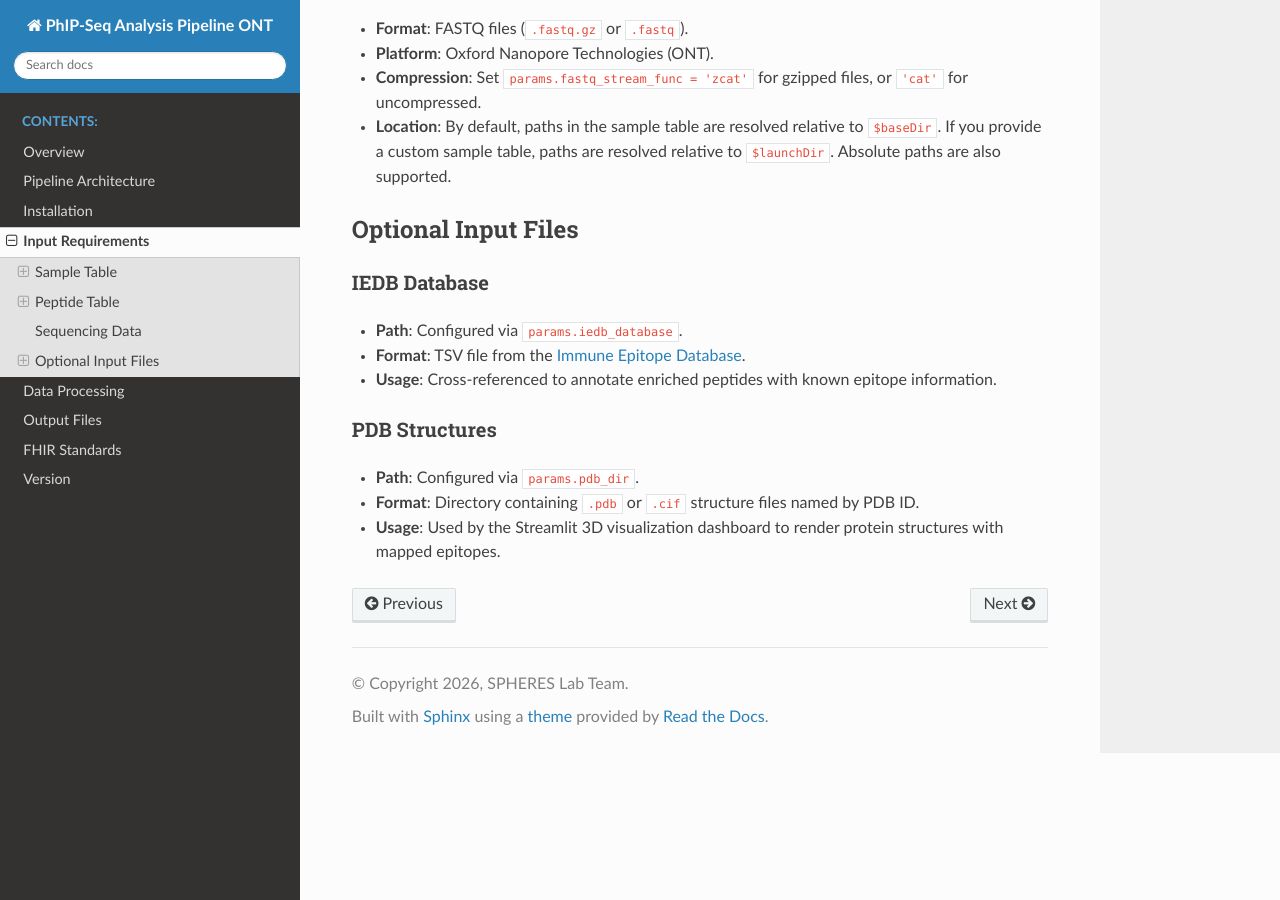
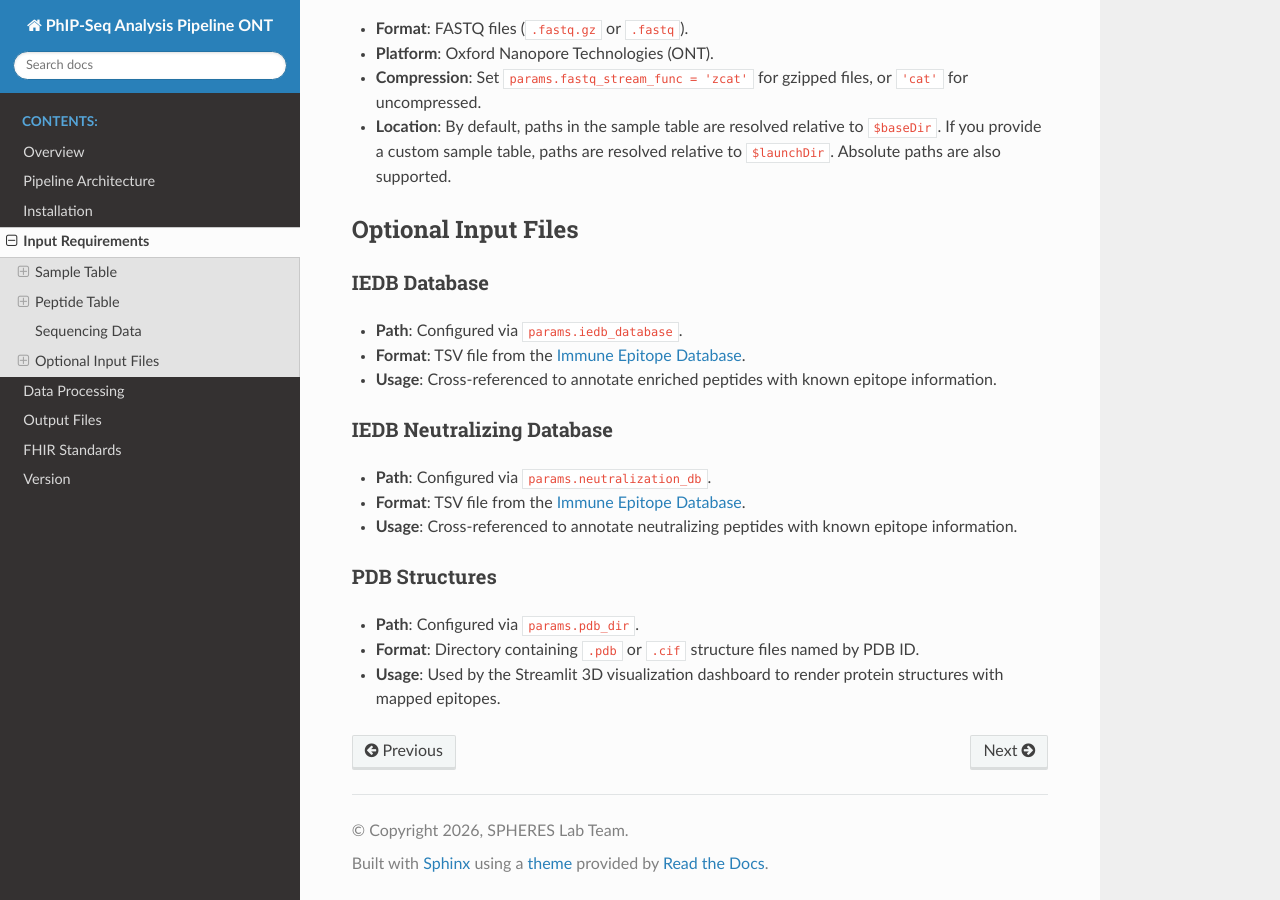
Before and after one commit to robind1/phipseq-pipeline-docs, a Sphinx documentation site: the page built from docs/source/inputs.md, in a window 1280 px wide and 900 px high, scrolled down 1389 px. Built offline with Sphinx 7.4.7 and the Read the Docs theme 3.1.0, drawn with Linux system fonts in a browser that asks for light colours.

Commit message:
Update inputs.md

```diff
--- a/docs/source/inputs.md
+++ b/docs/source/inputs.md
@@ -55,6 +55,11 @@ The pipeline requires two primary input tables and raw sequencing data in FASTQ
 * **Format**: TSV file from the [Immune Epitope Database](https://www.iedb.org/).
 * **Usage**: Cross-referenced to annotate enriched peptides with known epitope information.
 
+### IEDB Neutralizing Database
+* **Path**: Configured via `params.neutralization_db`.
+* **Format**: TSV file from the [Immune Epitope Database](https://www.iedb.org/).
+* **Usage**: Cross-referenced to annotate neutralizing peptides with known epitope information.
+
 ### PDB Structures
 * **Path**: Configured via `params.pdb_dir`.
 * **Format**: Directory containing `.pdb` or `.cif` structure files named by PDB ID.
```
